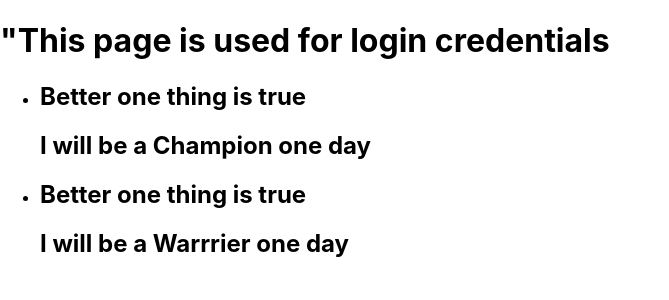
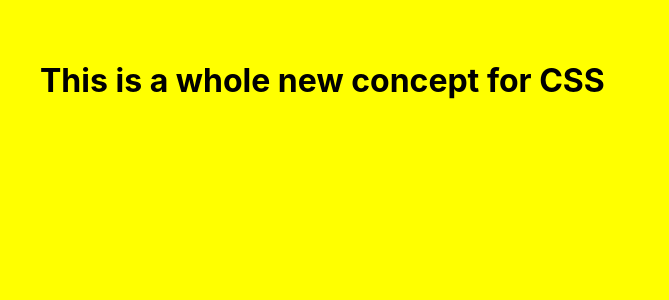
Before and after one commit to abhishek23022002/React-Application, a React (Create React App) app: page / in a window 1280 px wide. Shown: the top 300 px of the page, without its empty margins (0-669 px from the left). Built offline with nearby package versions, Linux system fonts and the light colour scheme.

Commit message:
Adding CSS

```diff
--- /dev/null
+++ b/src/Components/NewCSS.css
@@ -0,0 +1,5 @@
+body{
+    color: black;
+    background-color: yellow;
+    padding: 40px;
+}
--- /dev/null
+++ b/src/Components/NewCss.js
@@ -0,0 +1,15 @@
+import './NewCSS.css'
+// The CSS file and the js file should be in the Same folder
+// So better keep the component and style file i the same folder
+function ForCSS(params) {
+/*     const style1= {
+         color : "Blue",
+         backgroundColor: "Red"
+    }
+     */
+    return <>
+     <h1 /* style={style1} */>This is a whole new concept for CSS</h1>
+
+    </>
+}
+export default ForCSS
--- a/src/index.js
+++ b/src/index.js
@@ -4,6 +4,7 @@ import './index.css';
 import App from './App';
 import reportWebVitals from './reportWebVitals';
 import LoginCredtionals from './Components/Login';
+import ForCSS from './Components/NewCss';
 
 
 function Garage(params) {
@@ -26,7 +27,7 @@ return(<>
 const root = ReactDOM.createRoot(document.getElementById('root'));
 root.render(
   <React.StrictMode>
-    <LoginCredtionals/>
+    <ForCSS/>
   </React.StrictMode>
 );
 
```
